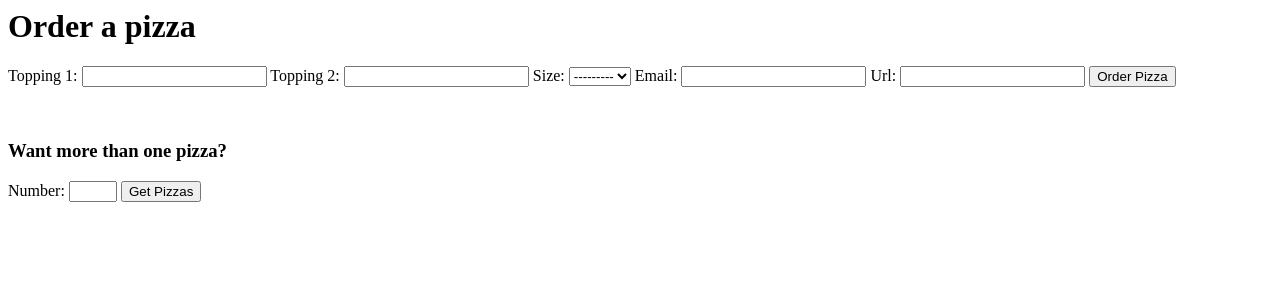
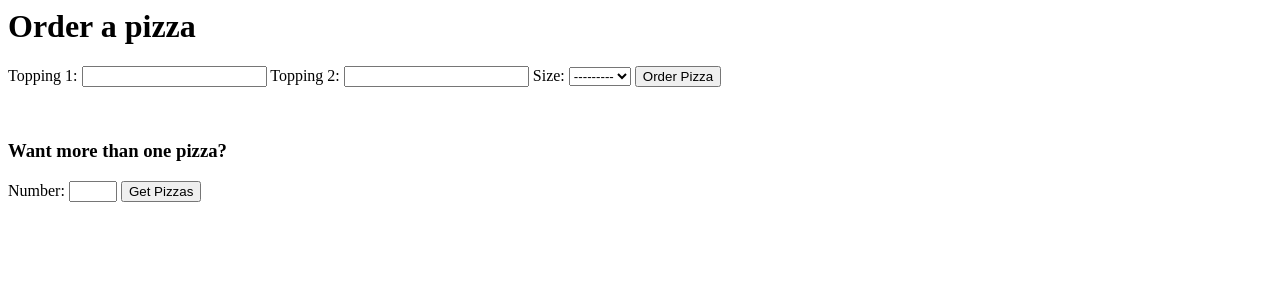
Before and after one commit to dev-f3r/django-forms-course, a Django app: page /order/ in a window 1280 px wide. Shown: the top 300 px of the page. Run offline with Django 4.2, Linux system fonts and the light colour scheme; data that the repository does not hold is empty.

Commit message:
Let server validate the order form

```diff
--- a/pizza/forms.py
+++ b/pizza/forms.py
@@ -12,8 +12,6 @@ from .models import Pizza, Size
 
 
 class PizzaForm(forms.ModelForm):
-    email = forms.EmailField()
-    url = forms.URLField()
     class Meta:
         model = Pizza
         fields = ["topping1", "topping2", "size"]
--- a/pizza/templates/pizza/order.html
+++ b/pizza/templates/pizza/order.html
@@ -6,7 +6,7 @@
     <a href="{% url "edit_order" created_pizza_pk %}">Edit your order</a>
 {% endif %}
 
-<form action="{% url "order" %}" method="post">
+<form action="{% url "order" %}" method="post" novalidate>
     {% csrf_token %}
     {{ pizzaform }}
 
--- a/pizza/views.py
+++ b/pizza/views.py
@@ -32,19 +32,26 @@ def order(request):
                 filled_form.cleaned_data["topping2"],
             )
 
-            # Make a new form
-            new_form = PizzaForm()
-            # Render the order template and pass the new form and the message
-            return render(
-                request,
-                "pizza/order.html",
-                {
-                    "created_pizza_pk": created_pizza_pk,
-                    "pizzaform": new_form,
-                    "note": note,
-                    "multiple_form": multiple_form,
-                },
-            )
+            # Reset the form
+            filled_form = PizzaForm()
+        # If is not
+        else:
+            # Id of the order
+            created_pizza_pk = None
+            # Error message
+            note = "Pizza order has faild. Try again."
+
+        # Render the order template and pass the new form and the message
+        return render(
+            request,
+            "pizza/order.html",
+            {
+                "created_pizza_pk": created_pizza_pk,
+                "pizzaform": filled_form,
+                "note": note,
+                "multiple_form": multiple_form,
+            },
+        )
     # Handling the rest of http methods
     else:
         form = PizzaForm()
```
